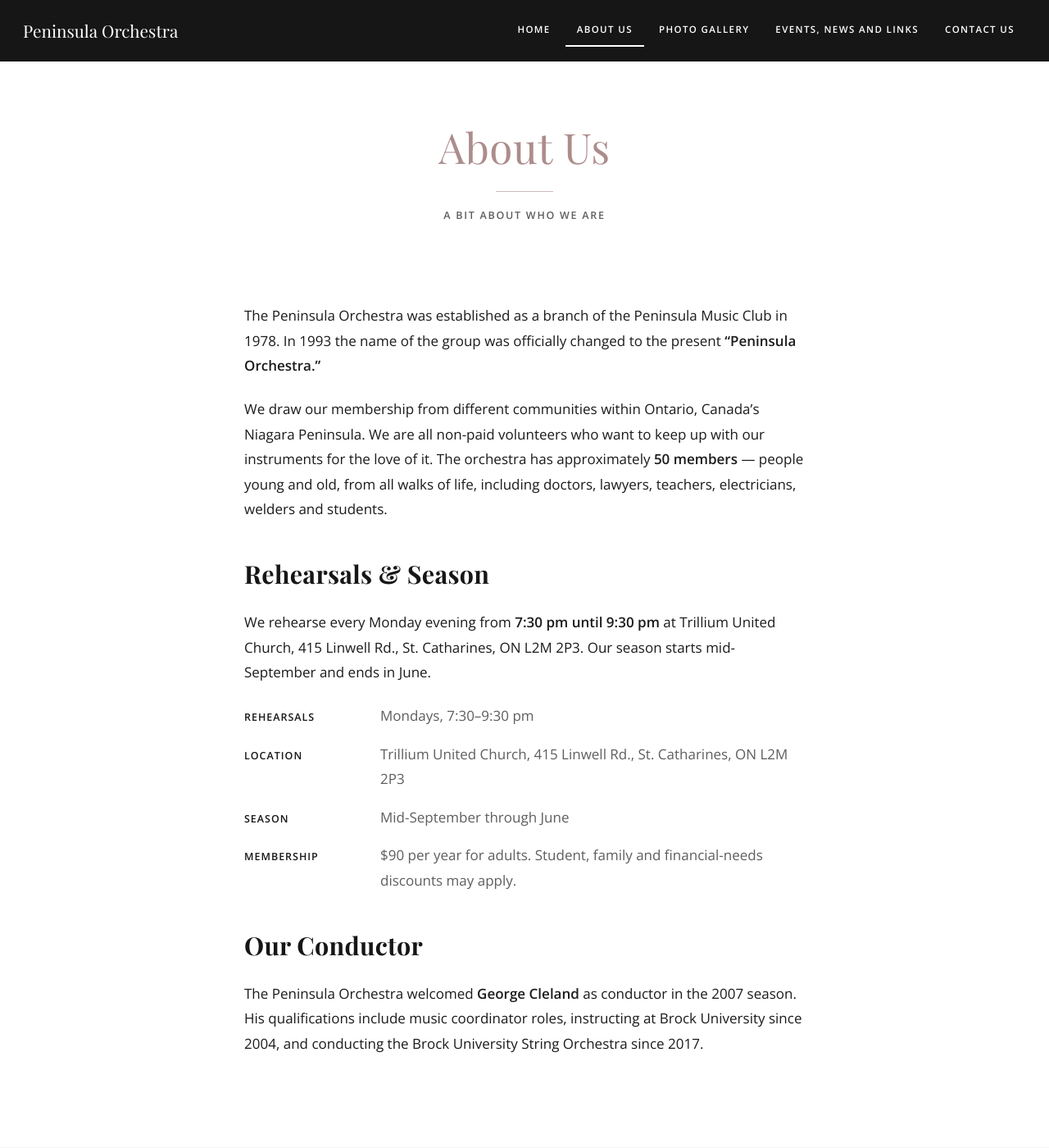
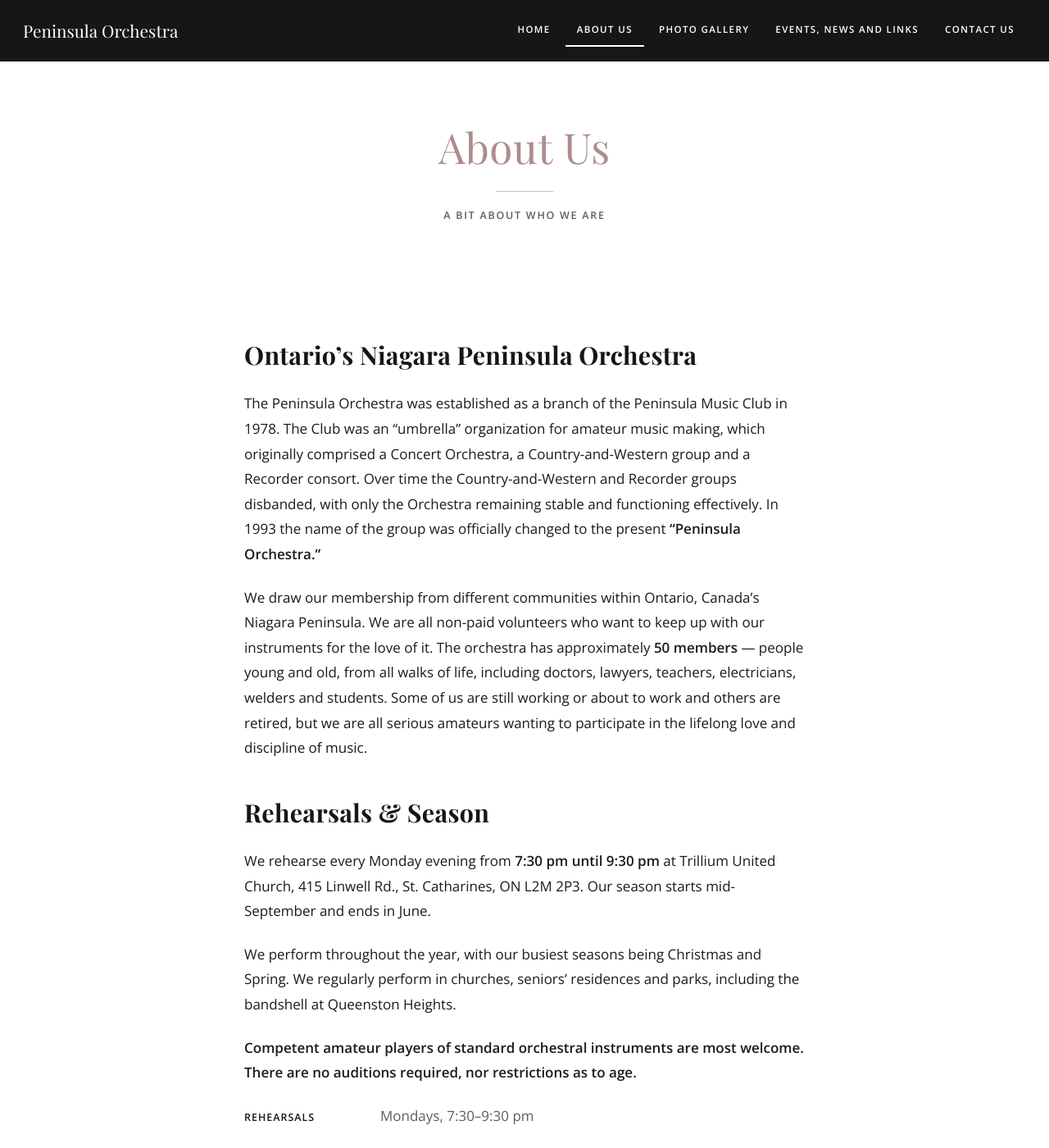
Before and after one commit to peninsulaorchestra/peninsulaorchestra.github.io, a Jekyll site: the page built from about.md, in a window 1280 px wide and 1400 px high. Shown: the whole window at 82% size. Built offline with Jekyll 4.4.1, drawn with Linux system fonts in a browser that asks for light colours; our own code applies the rules of GitHub Pages for plain Markdown files; some of the changed text lies outside the part shown.

Commit message:
Restore the full About page content from the old site (#4)
The clone carried the design but an abridged version of the text. This brings
across what was missing from peninsula-orchestra.com:

- the Peninsula Music Club's original three groups, and how the
  Country-and-Western and Recorder consorts disbanded
- the closing line about being serious amateurs in a lifelong discipline
- performance venues, including the bandshell at Queenston Heights, and the
  Christmas and Spring busy seasons
- that no auditions are required and there are no age restrictions
- George Cleland's full biography: the Luthien Ensemble, his chamber and
  orchestral work, and his Medicine Hat roles before moving to Niagara

Also adds the 'Ontario's Niagara Peninsula Orchestra' heading the old page led
with. Doubles the page's word count, 242 to 492.

```diff
--- a/about.md
+++ b/about.md
@@ -2,7 +2,7 @@
 layout: page
 permalink: /about/
 head_title: About Us — Peninsula Orchestra
-description: The Peninsula Orchestra — established 1978, around 50 volunteer musicians drawn from across Ontario's Niagara Peninsula.
+description: The Peninsula Orchestra — established 1978, around 50 volunteer musicians drawn from across Ontario's Niagara Peninsula. No auditions, no age restrictions.
 banner_title: About Us
 banner_subtitle: A bit about who we are
 
@@ -14,15 +14,23 @@
   url: /contact/
 ---
 
+## Ontario's Niagara Peninsula Orchestra
+
 The Peninsula Orchestra was established as a branch of the Peninsula Music Club
-in 1978. In 1993 the name of the group was officially changed to the present
+in 1978. The Club was an "umbrella" organization for amateur music making, which
+originally comprised a Concert Orchestra, a Country-and-Western group and a
+Recorder consort. Over time the Country-and-Western and Recorder groups
+disbanded, with only the Orchestra remaining stable and functioning effectively.
+In 1993 the name of the group was officially changed to the present
 **"Peninsula Orchestra."**
 
 We draw our membership from different communities within Ontario, Canada's
 Niagara Peninsula. We are all non-paid volunteers who want to keep up with our
 instruments for the love of it. The orchestra has approximately **50 members** —
 people young and old, from all walks of life, including doctors, lawyers,
-teachers, electricians, welders and students.
+teachers, electricians, welders and students. Some of us are still working or
+about to work and others are retired, but we are all serious amateurs wanting to
+participate in the lifelong love and discipline of music.
 
 ## Rehearsals & Season
 
@@ -30,11 +38,31 @@
 {{ site.rehearsal.venue }}, {{ site.rehearsal.street }}, {{ site.rehearsal.city }}
 {{ site.rehearsal.postal }}. Our season starts mid-September and ends in June.
 
+We perform throughout the year, with our busiest seasons being Christmas and
+Spring. We regularly perform in churches, seniors' residences and parks,
+including the bandshell at Queenston Heights.
+
+**Competent amateur players of standard orchestral instruments are most welcome.
+There are no auditions required, nor restrictions as to age.**
+
 {% include rehearsal-facts.html %}
 
 ## Our Conductor
 
 The Peninsula Orchestra welcomed **George Cleland** as conductor in the 2007
-season. His qualifications include music coordinator roles, instructing at Brock
-University since 2004, and conducting the Brock University String Orchestra
-since 2017.
+season. Violinist and violist, George is the Music Coordinator for the Niagara
+Suzuki Association and the viola coach for the Niagara Youth Orchestra, and has
+been an instructor at Brock University since 2004.
+
+A performer, teacher and conductor, George is a founding member of the Luthien
+Ensemble, and performs frequently as a chamber and orchestral musician with the
+Niagara Symphony Orchestra, the Windsor Symphony Orchestra and the Niagara
+International Chamber Music Festival. Since 2017 he has also conducted the Brock
+University String Orchestra, combining university students and community members
+in the performance of standard masterworks and lesser-known gems of the string
+repertoire.
+
+Prior to moving to the Niagara region, George was a violin instructor for the
+Medicine Hat College Conservatory of Music and Dance, conductor of the Medicine
+Hat Junior String Orchestra, and the founder and director of the Medicine Hat
+Community Orchestra.
```
